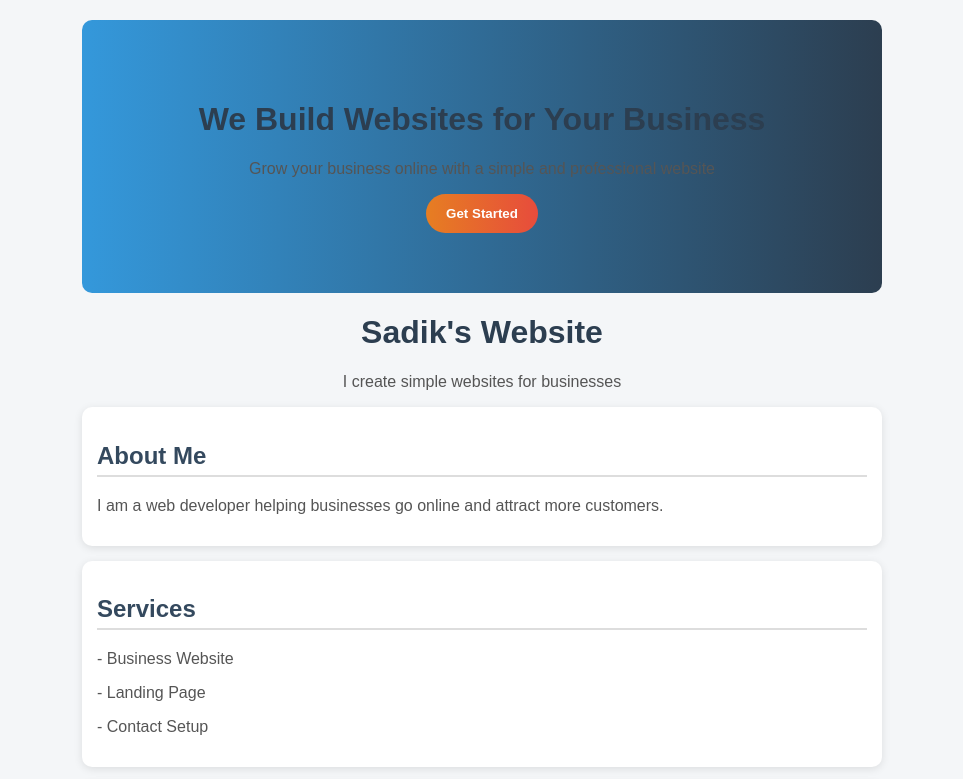
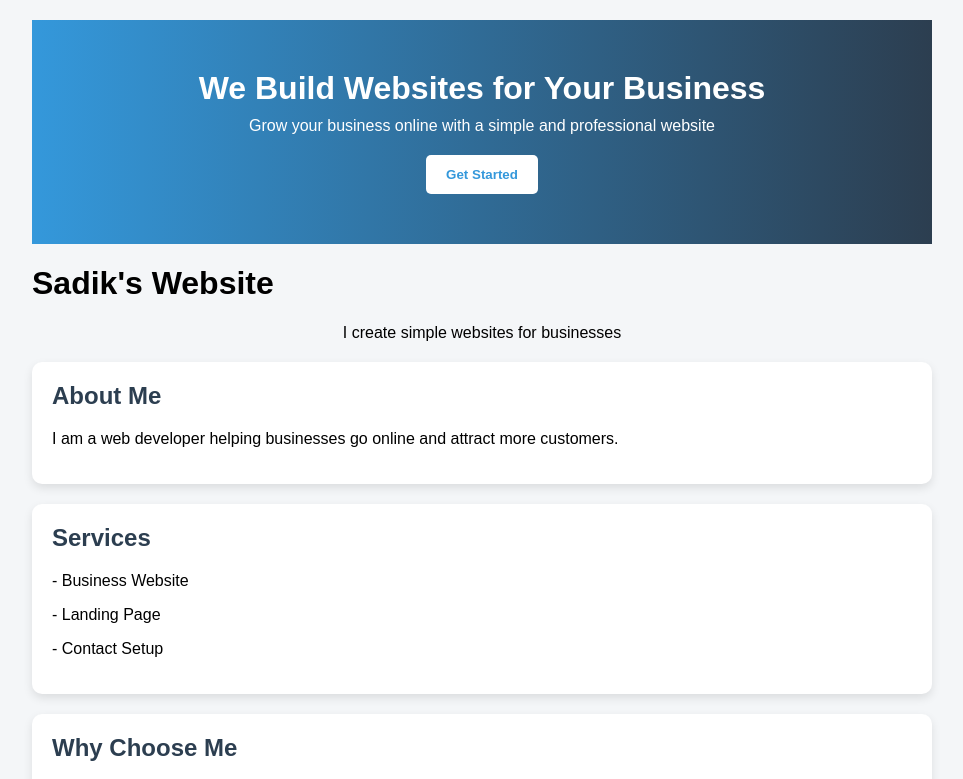
Before and after one commit to sadikabdallamohamed-stack/My_website, a plain HTML site: page index.html in a window 1280 px wide. Shown: the top 779 px of the page, without its empty margins (158-1121 px from the left). Drawn offline with Linux system fonts and the light colour scheme.

Commit message:
Refactor CSS styles for layout and button design

```diff
--- a/index.html
+++ b/index.html
@@ -13,7 +13,7 @@
 
 .container {
     width: 90%;
-            max-width: 800px;
+    max-width: 900px;
     margin: auto;
     padding: 20px;
 }
@@ -22,52 +22,43 @@
     background: linear-gradient(to right, #3498db, #2c3e50);
     color: white;
     text-align: center;
-            padding: 60px 20px;
-            border-radius: 10px;
-            margin-bottom: 20px;
+    padding: 50px 20px;
 }
 
-        h1 {
-            text-align: center;
-            color: #2c3e50;
+.hero h1 {
+    margin: 0;
+    font-size: 32px;
 }
 
-        h2 {
-            color: #34495e;
-            border-bottom: 2px solid #ddd;
-            padding-bottom: 5px;
+.hero p {
+    margin: 10px 0 20px;
 }
 
-        p {
-            color: #555;
+button {
+    padding: 12px 20px;
+    background-color: #fff;
+    color: #3498db;
+    border: none;
+    border-radius: 5px;
+    font-weight: bold;
+    cursor: pointer;
+}
+
+button:hover {
+    background-color: #ddd;
 }
 
 .card {
     background: white;
-            padding: 15px;
-            margin-top: 15px;
+    padding: 20px;
+    margin-top: 20px;
     border-radius: 10px;
-            box-shadow: 0 2px 8px rgba(0,0,0,0.1);
+    box-shadow: 0 4px 10px rgba(0,0,0,0.1);
 }
 
-        button {
-            padding: 12px 20px;
-            background: linear-gradient(to right, #e67e22, #e74c3c);
-            color: white;
-            border: none;
-            border-radius: 25px;
-            cursor: pointer;
-            font-weight: bold;
-        }
-
-        button:hover {
-            opacity: 0.9;
-        }
-
-        img {
-            width: 100%;
-            border-radius: 10px;
-            margin-top: 10px;
+h2 {
+    margin-top: 0;
+    color: #2c3e50;
 }
 </style>
 </head>
```
Lines whose indentation alone changed are shown as unchanged.
